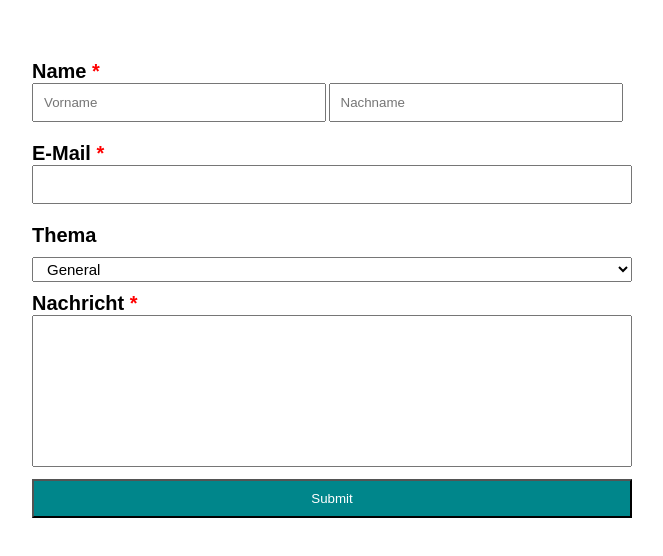
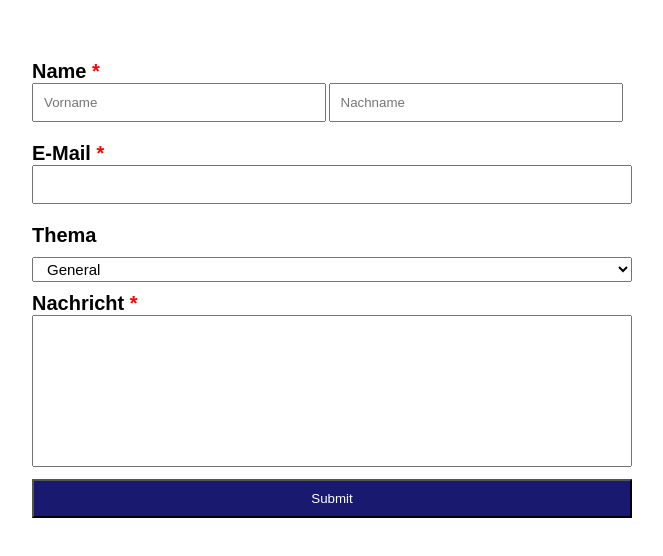
Before and after one commit to Janine7492/Tag10_Level1_1_forms, a plain HTML site: page index.html in a window 1280 px wide. In both pictures the pointer is over the input "Submit". Shown: the whole page, without its empty margins (308-971 px from the left). Drawn offline with Linux system fonts and the light colour scheme.

Commit message:
update submit button hover effekt

```diff
--- a/assets/css/style.css
+++ b/assets/css/style.css
@@ -63,3 +63,7 @@ input[type="submit"] {
     color: white;
     padding: 1rem 0;
 }
+
+.button:hover {
+    background-color: #191970;
+}
--- a/index.html
+++ b/index.html
@@ -29,7 +29,7 @@
         <label for="">
             <h2 class="required">Nachricht</h2> <textarea name="" id="" cols="30" rows="10" required></textarea>
         </label>
-        <input type="submit" value="Submit">
+        <input type="submit" value="Submit" class="button">
     </form>
 </body>
 
```
